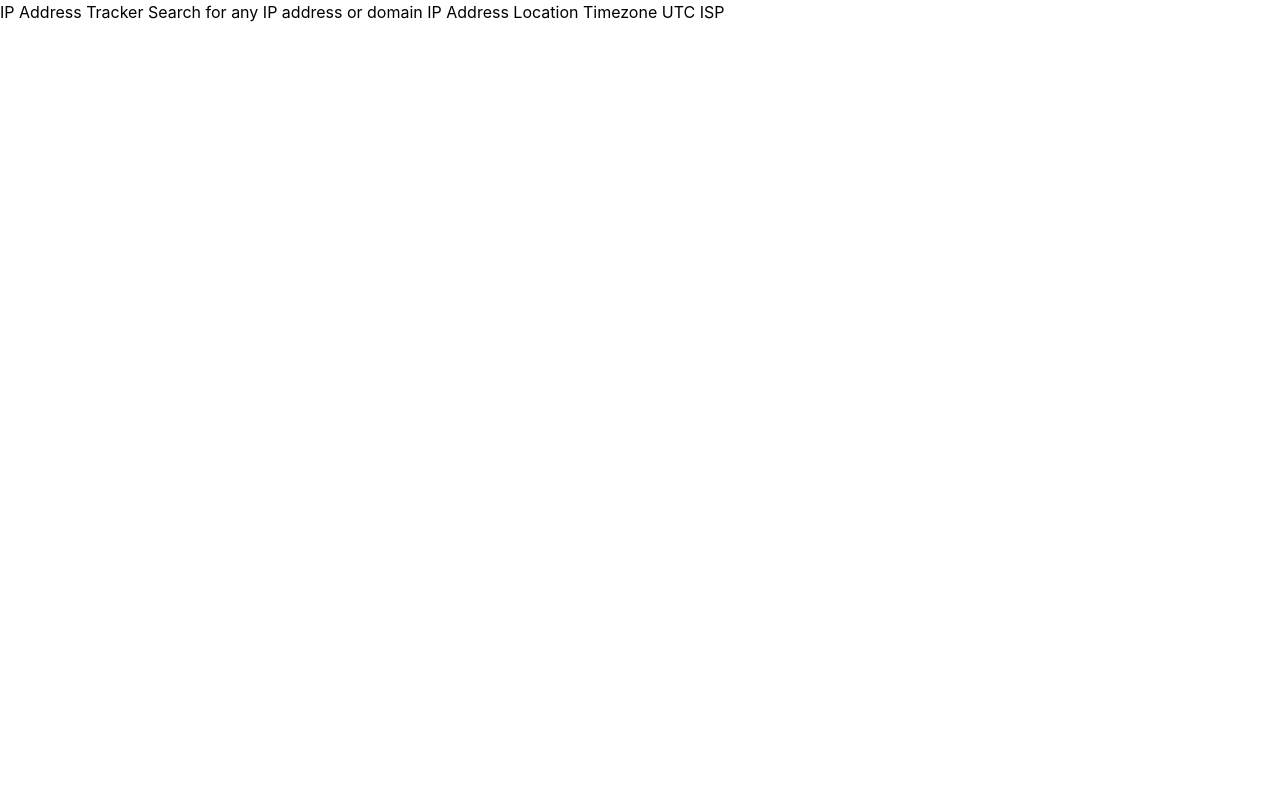
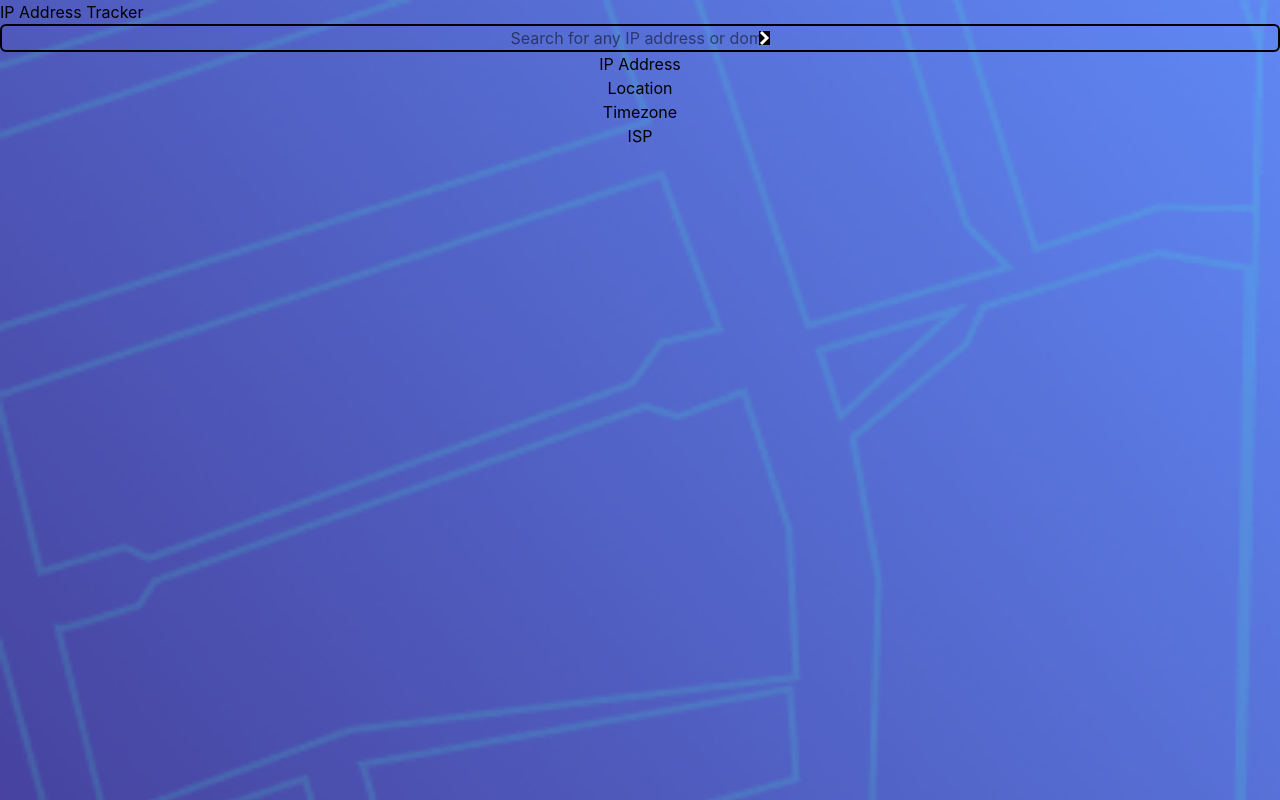
Before and after one commit to resad505/ip-address-tracker, a website: page index.html in a window 1280 px wide. Drawn offline with Linux system fonts and the light colour scheme.

Commit message:
feat(html): scaffold semantic structure and accessible search form

```diff
--- a/index.html
+++ b/index.html
@@ -9,18 +9,41 @@
   <title>Frontend Mentor | IP Address Tracker</title>
 </head>
 
-<body>
-
-  IP Address Tracker
-
-  Search for any IP address or domain
-
-  IP Address
-  Location
-  Timezone
-  UTC <!-- add offset value dynamically using the API -->
-  ISP
-
+<body class="bg-[url('../images/pattern-bg-mobile.png')] bg-no-repeat bg-cover">
+  <main>
+    <header>
+      <h1>IP Address Tracker</h1>
+      <form action="" role="search">
+        <div class="flex justify-center items-center flex-row rounded-md border-2 ">
+          <input id="formInput" aria-label="Search for any IP address or domain" type="text"
+            placeholder="Search for any IP address or domain">
+          <button type="submit" id="submitBtn" class="bg-black" aria-label="search">
+            <img src="./images/icon-arrow.svg" alt="" aria-hidden="true">
+          </button>
+        </div>
+        <p id="errorMsg" class="hidden" role="alert"></p>
+      </form>
+    </header>
+    <section class="flex flex-col items-center justify-center" aria-label="IP address details" aria-live="polite">
+      <div>
+        <h2>IP Address</h2>
+        <span id="ipAddress"></span>
+      </div>
+      <div>
+        <h2>Location</h2>
+        <span id="location"></span>
+      </div>
+      <div>
+        <h2>Timezone</h2>
+        <span id="timezone"></span>
+      </div>
+      <div>
+        <h2>ISP</h2>
+        <span id="isp"></span>
+      </div>
+    </section>
+    <div id="map" aria-label="Location map"></div>
+  </main>
   <footer class="hidden">
     Challenge by <a href="https://www.frontendmentor.io?ref=challenge">Frontend Mentor</a>.
     Coded by <a href="#">Reshad Mammedov</a>.
```
Also changed, not shown: src/output.css.
